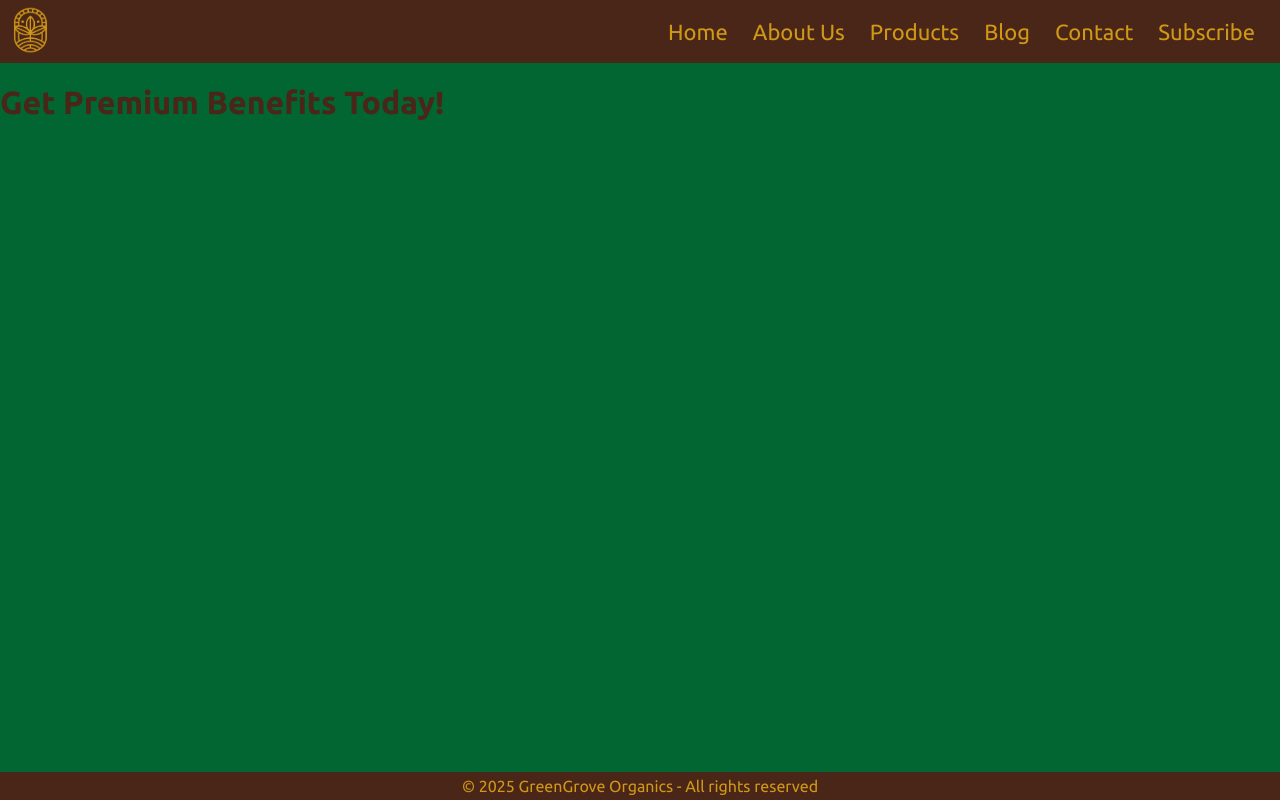
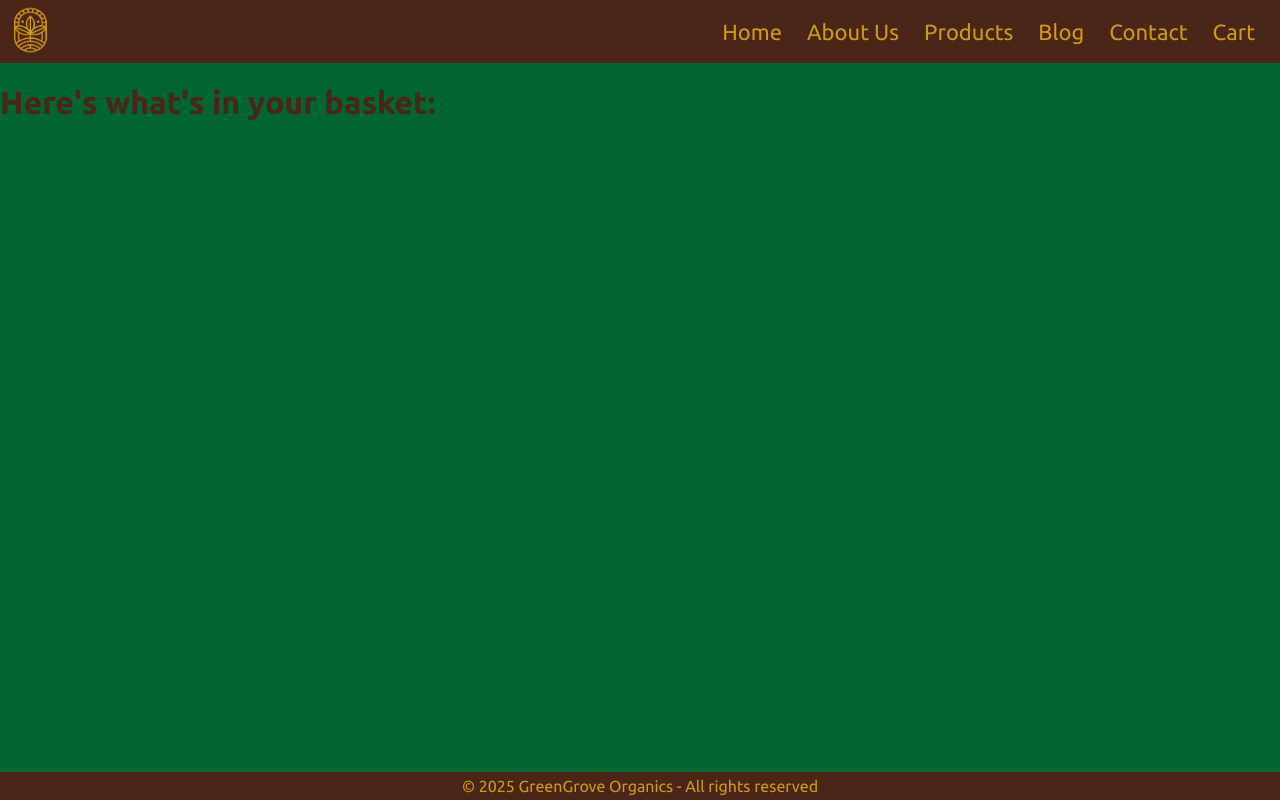
Before and after one commit to Rickeddy-7/GreenGrove, a plain HTML site: page cart.html in a window 1280 px wide. Drawn offline with Linux system fonts and the light colour scheme.

Commit message:
changed subscribe to cart

```diff
--- a/subscribe.html
+++ b/cart.html
@@ -24,13 +24,13 @@
                     <a href="products.html" style="color: #cf9817; text-decoration: none; font-size: 22px;">Products</a>
                     <a href="blog.html" style="color: #cf9817; text-decoration: none; font-size: 22px;">Blog</a>
                     <a href="contact.html" style="color: #cf9817; text-decoration: none; font-size: 22px;">Contact</a>
-                    <a href="subscribe.html" style="color: #cf9817; text-decoration: none; font-size: 22px; margin-right: 20px;">Subscribe</a>
+                    <a href="cart.html" style="color: #cf9817; text-decoration: none; font-size: 22px; margin-right: 20px;">Cart</a>
                 </li>
             </ul>
         </nav>
     </header>
 
-    <h1>Get Premium Benefits Today!</h1>
+    <h1>Here's what's in your basket:</h1>
 
     <!-- Footer Section -->
     <footer style="position: fixed; bottom: 0; width: 100%; background-color: #4A2619; color: #cf9817; text-align: center;">
```
Also changed, not shown: about.html (+1 -1 lines), blog.html (+1 -1 lines), contact.html (+1 -1 lines), index.html (+1 -1 lines).
